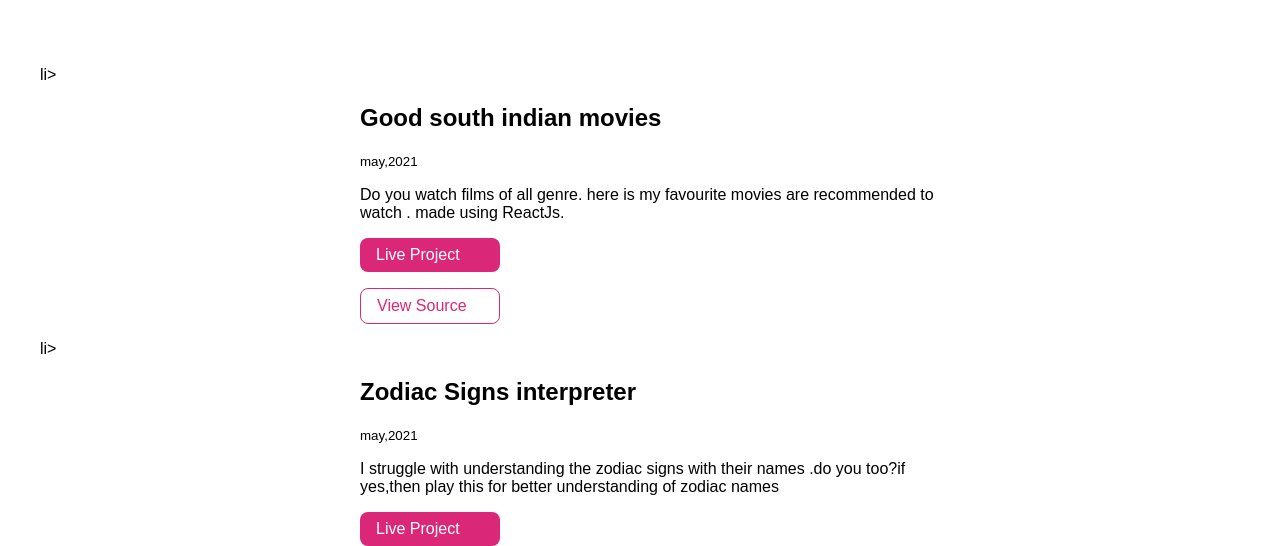
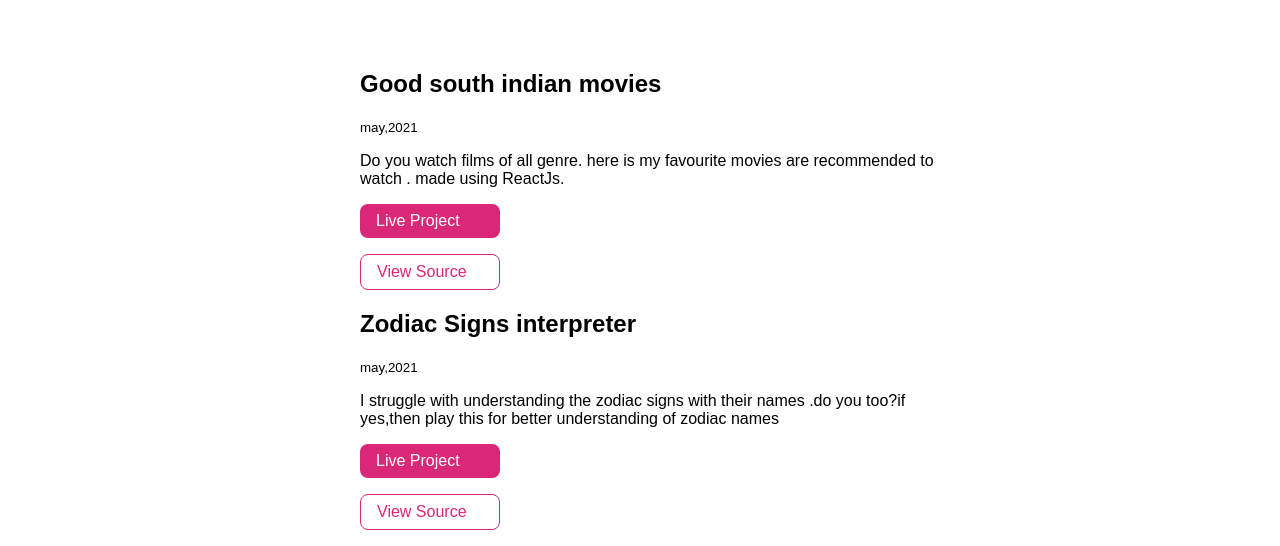
Before and after one commit to preethasri/component-library, a plain HTML site: page projects.html in a window 1280 px wide. Shown: the part 261-807 px from the top of the page. Drawn offline with Linux system fonts and the light colour scheme.

Commit message:
Update projects.html

```diff
--- a/projects.html
+++ b/projects.html
@@ -30,7 +30,7 @@
         <h1 class="hero-heading"> see my <span class="heading-inverted"> projects </span></h1>
     </header>
     <ul class="social-links list-non-bullet">
-        li>
+        <li>
             <article class="showcase-list container container-center">
                 <h1>Good south indian movies</h1>
                 <small>may,2021</small>
@@ -40,7 +40,7 @@
 
             </article>
         </li>
-        li>
+        <li>
             <article class="showcase-list container container-center">
                 <h1>Zodiac Signs interpreter</h1>
                 <small>may,2021</small>
```
Lines whose indentation alone changed are shown as unchanged.
